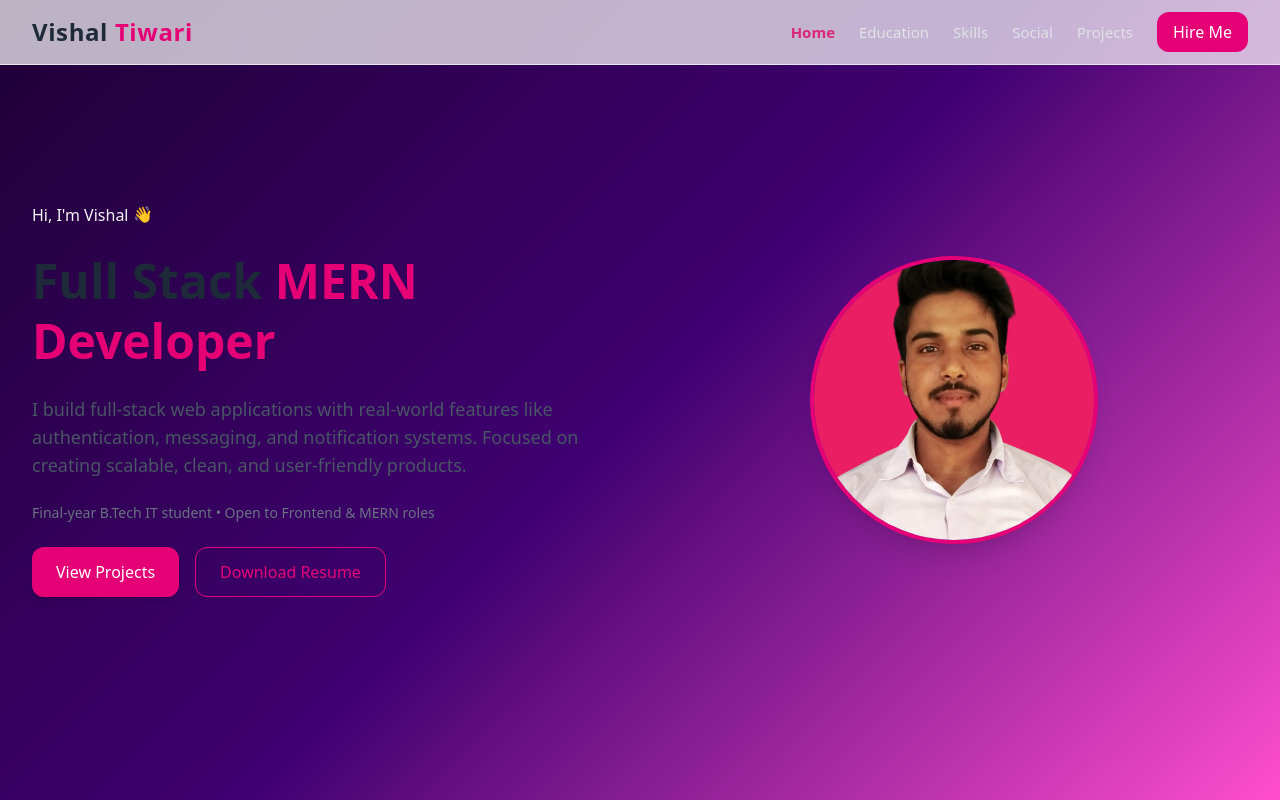
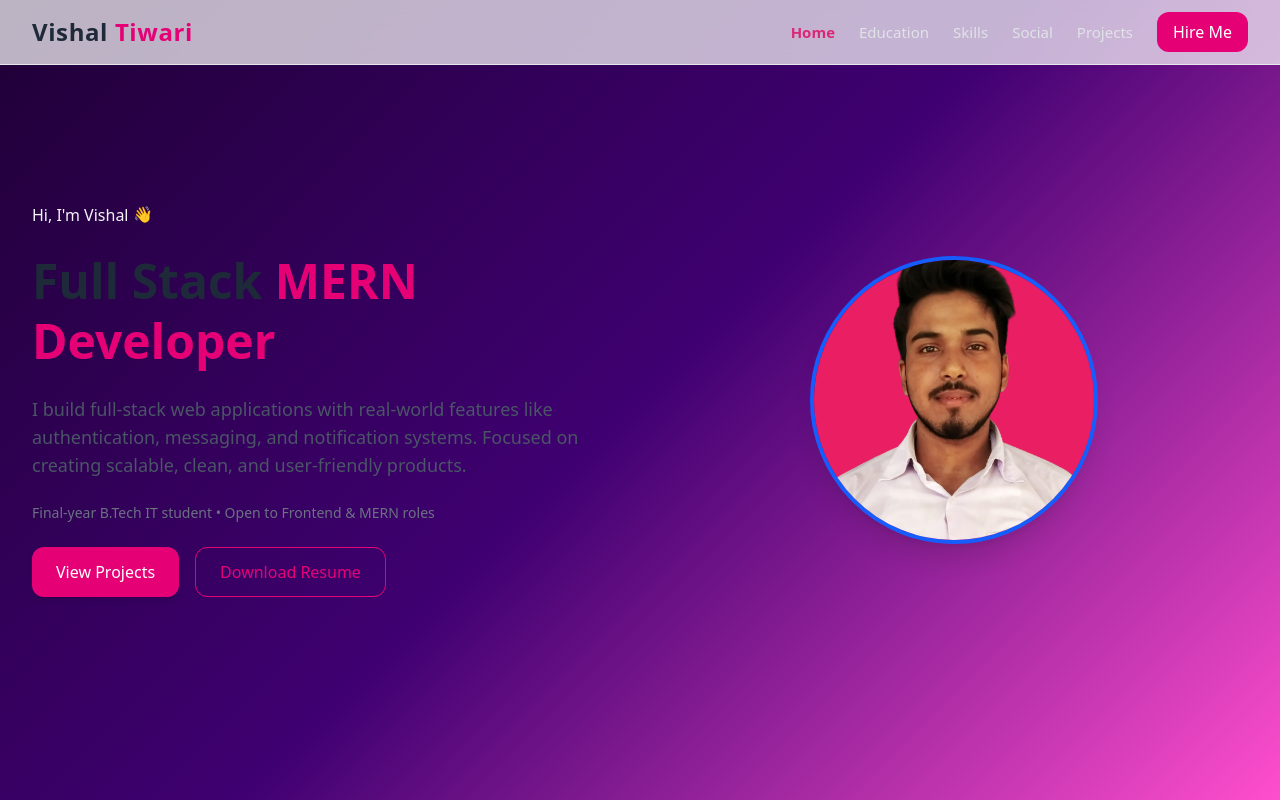
Before and after one commit to Vishal05it/My-Portfolio, a React (Vite) app: page / in a window 1280 px wide. Built offline with nearby package versions, Linux system fonts and the light colour scheme.

Commit message:
Blue border image

```diff
--- a/src/Components/HomePage.jsx
+++ b/src/Components/HomePage.jsx
@@ -54,7 +54,7 @@ function HomePage() {
 
         {/* RIGHT IMAGE */}
         <div className="flex justify-center fade-left delay-3">
-          <div className="w-56 h-56 sm:w-72 sm:h-72 rounded-full overflow-hidden border-4 border-pink-600 shadow-xl">
+          <div className="w-56 h-56 sm:w-72 sm:h-72 rounded-full overflow-hidden border-4 border-blue-600 shadow-xl">
             <img
               src={PortfolioPhoto}
               alt="Vishal Tiwari"
```
